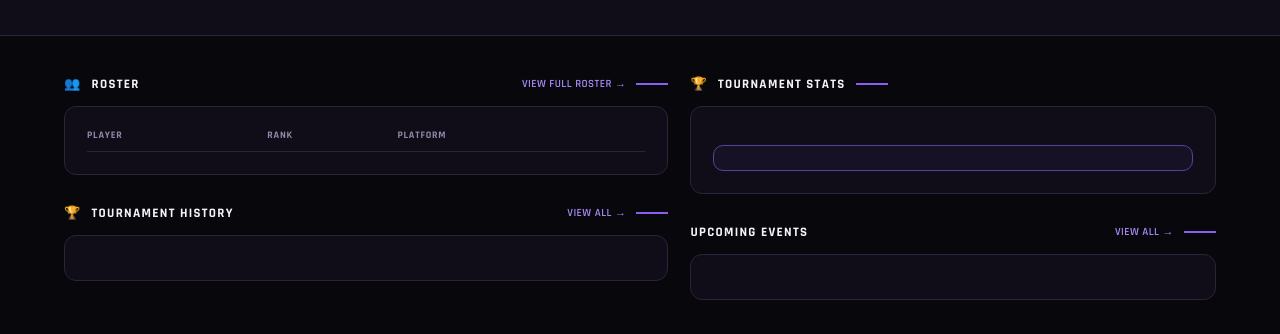
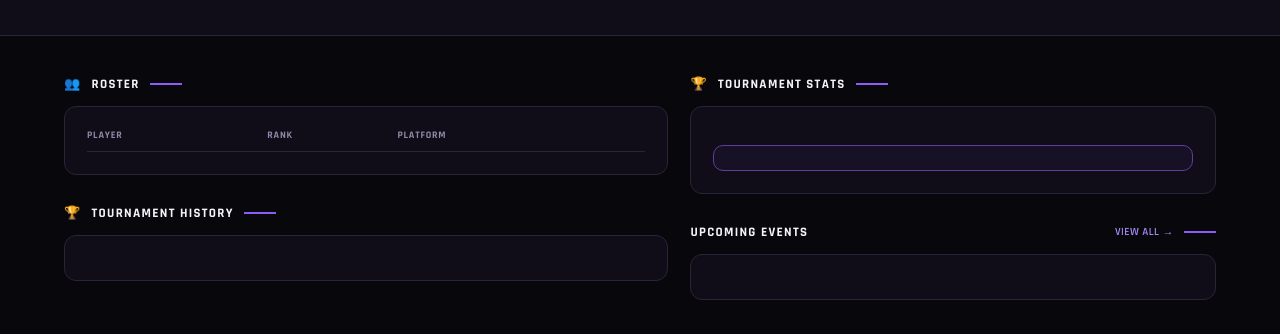
Before and after one commit to hollywood742/Team-Phantoms-, a plain HTML site: page index.html in a window 1280 px wide. Shown: the part 276-610 px from the top of the page. Drawn offline with Linux system fonts and the light colour scheme; no server answers.

Commit message:
Add files via upload

```diff
--- a/index.html
+++ b/index.html
@@ -242,7 +242,7 @@
 
 <div class="content-grid">
   <div>
-    <div class="section-title" id="roster"><span class="ico">👥</span>ROSTER<span class="view-all">VIEW FULL ROSTER →</span></div>
+    <div class="section-title" id="roster"><span class="ico">👥</span>ROSTER</div>
     <div class="panel">
       <table>
         <thead><tr><th>PLAYER</th><th>RANK</th><th>PLATFORM</th><th></th></tr></thead>
@@ -253,7 +253,7 @@
 
     <div style="height:30px"></div>
 
-    <div class="section-title" id="tournaments"><span class="ico">🏆</span>TOURNAMENT HISTORY<span class="view-all">VIEW ALL →</span></div>
+    <div class="section-title" id="tournaments"><span class="ico">🏆</span>TOURNAMENT HISTORY</div>
     <div class="panel">
       <div id="history-body"></div>
       <button class="add-row-btn" id="add-history">+ Add Tournament</button>
```
